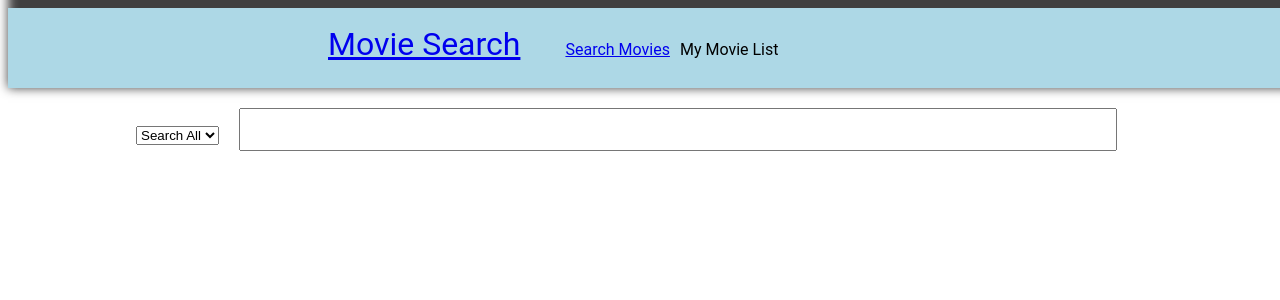
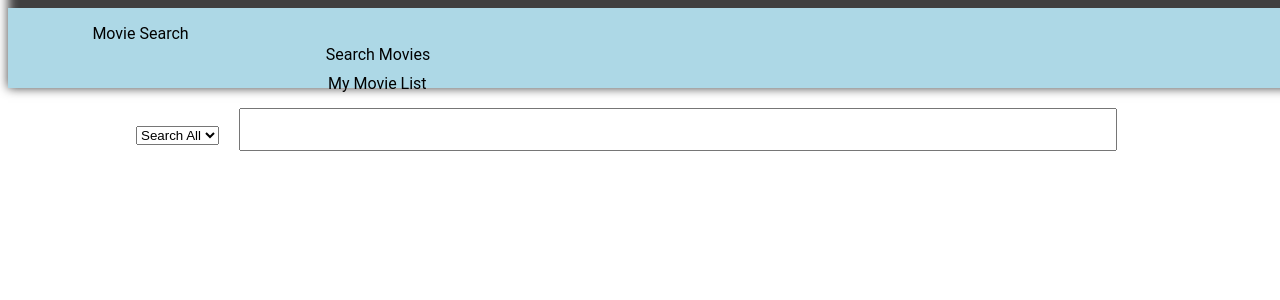
Before and after one commit to Johnnyk737/movie-search, a React app: page / in a window 1280 px wide. Shown: the top 300 px of the page. Built offline with nearby package versions, Linux system fonts and the light colour scheme; no server answers; the HTML template or start-up script is replaced by a standard one.

Commit message:
TopBar - Enhancing for mobile css

```diff
--- a/src/client/TopBar.js
+++ b/src/client/TopBar.js
@@ -13,6 +13,7 @@ class TopBar extends Component {
       <div className="top-bar">
         <div className="container center vert-align">
           {/* <Router> */}
+            <div className="top-bar-items">
               <div className="top-bar-title">
                 <Link to="/">
                   Movie Search
@@ -28,6 +29,7 @@ class TopBar extends Component {
                   <li>My Movie List</li>
                 </ul>
               </nav>
+            </div>
           {/* </Router> */}
         </div>
       </div>
--- a/src/client/styles/App.css
+++ b/src/client/styles/App.css
@@ -1,7 +1,11 @@
+html {
+  text-size-adjust: 100%;
+}
 body {
   width: 100%;
+  font-size: 1rem;
 }
 
 h1 {
-  font-size: 2em;
+  font-size: 2rem;
 }
--- a/src/client/styles/topbar.css
+++ b/src/client/styles/topbar.css
@@ -11,30 +11,89 @@
   display: flex;
 }
 
-.vert-align {
-  align-items: center;
-  display: flex;
-  height: 9vh;
-}
-
-.top-bar-title {
-  font-size: 2em;
-  cursor: pointer;
+.container a {
+  text-decoration: none;
+  color: black;
 }
 
 .top-bar-links {
-  /* display: inline; */
+  display: flex;
   height: 5vh;
 }
 
 .top-bar-links li {
-  display: inline;
+  display: inline-flex;
   padding: 5px;
+  min-width: 100px;
   cursor: pointer;
 }
 
-.center {
-  width: 50%;
-  margin: auto;
-  text-align: center;
+.top-bar-title {
+  /* font-size: 16px; */
+  cursor: pointer;
+  min-width: 200px;
 }
+
+@media (min-width: 920px) {
+
+  .vert-align {
+    align-items: center;
+    display: flex;
+    height: 9vh;
+  }
+
+  .top-bar-items {
+    width: 87%;
+    display: inherit;
+    margin: auto;
+  }
+
+  .center {
+    width: 50%;
+    margin: auto;
+    text-align: center;
+  }
+
+}
+
+@media (min-width: 501px) {
+
+  .center {
+    width: 500px;
+    margin: 0;
+    text-align: center;
+  }
+
+  .vert-align {
+    align-items: center;
+    display: flex;
+    height: 9vh;
+  }
+
+  .top-bar-items {
+    /* width: 87%; */
+    display: inherit;
+    /* margin: auto; */
+  }
+}
+
+@media (max-width: 500px) {
+
+  .center {
+    width: 500px;
+    margin: 0;
+    text-align: center;
+  }
+
+  .vert-align {
+    align-items: center;
+    display: flex;
+    height: 9vh;
+  }
+
+  .top-bar-items {
+    /* width: 87%; */
+    display: inherit;
+    /* margin: auto; */
+  }
+}
--- a/src/server.js
+++ b/src/server.js
@@ -49,6 +49,7 @@ const renderHtml = (body, title, preloadedState) => `
   <html>
     <head>
       <title>${title}</title>
+      <meta name="viewport" content="initial-scale=1.0, maximum-scale=1.0, width=device-width, user-scalable=no" />
       <link href="https://fonts.googleapis.com/css?family=Roboto:300" rel="stylesheet">
     </head>
     <body style="margin:0">
```
Lines whose indentation alone changed are shown as unchanged.
